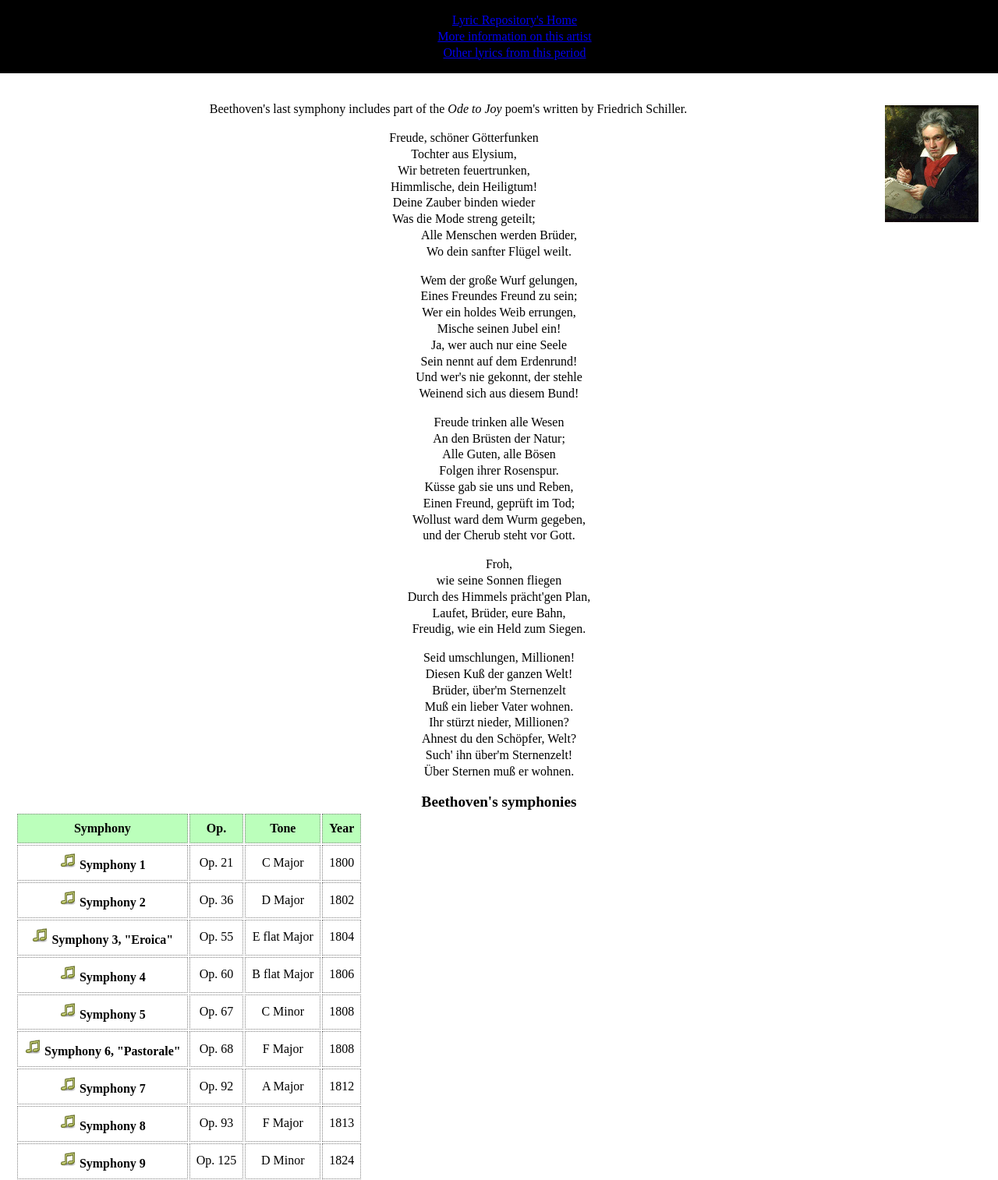
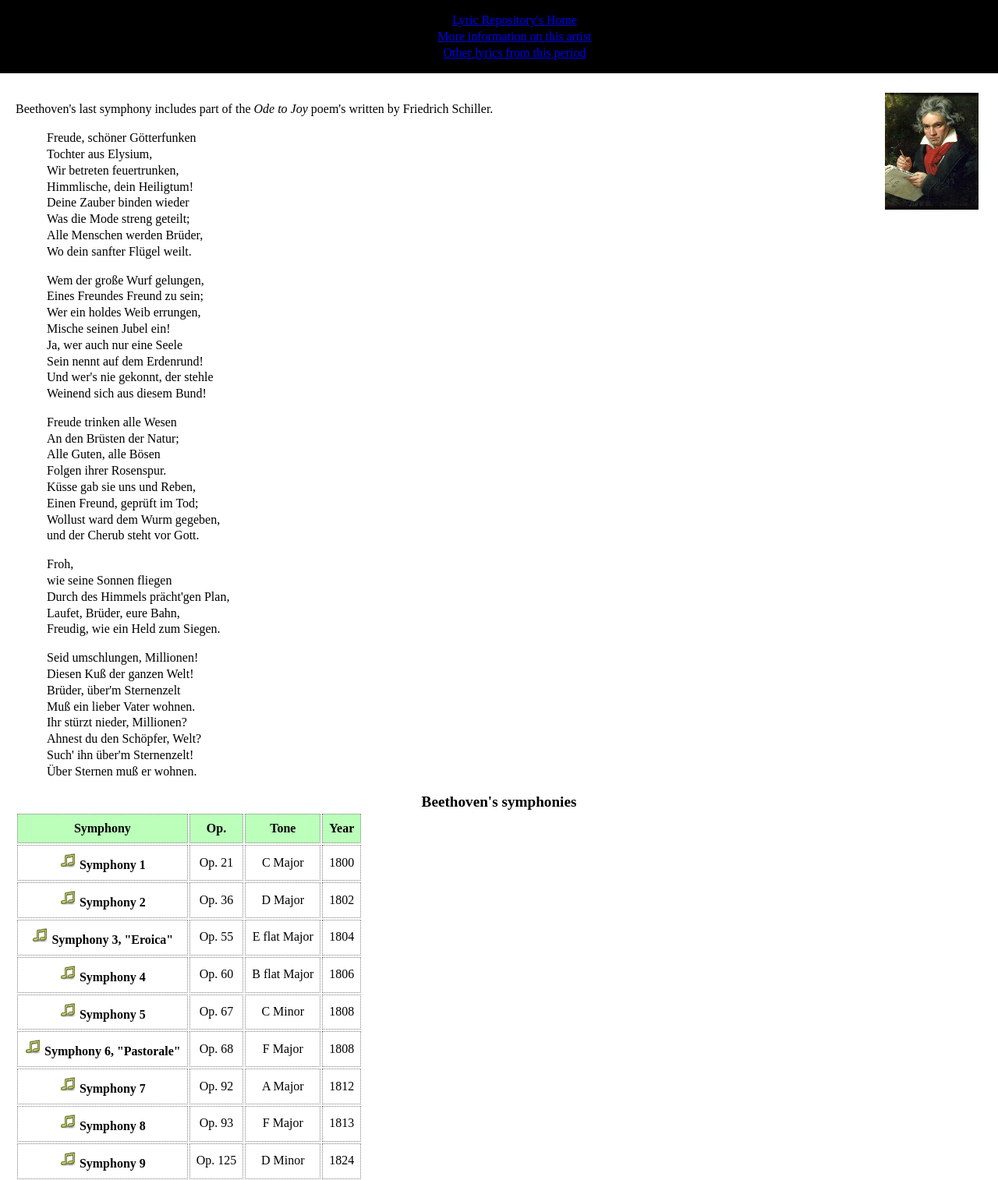
Before and after one commit to Racheet/W3C-Mobile-Course, a PHP site: page / in a window 1280 px wide. Shown: the part 25-1539 px from the top of the page at 78% size. Run offline with PHP 8.4, Linux system fonts and the light colour scheme.

Commit message:
fixed right floated image

```diff
--- a/assignment2/work/index.html
+++ b/assignment2/work/index.html
@@ -21,10 +21,9 @@
 </div>
 
 <div id="content">
-<div>
 <img class="pullout" width="120" src="beethoven.jpg" alt="A Picture of Beethoven"/>
 <p class="topcontent">Beethoven's last symphony includes part of the <cite>Ode to Joy</cite> poem's written by Friedrich Schiller.</p>
-</div>
+
 <blockquote>
 <p>Freude, schöner Götterfunken<br />
 Tochter aus Elysium,<br />
--- a/assignment2/work/style.css
+++ b/assignment2/work/style.css
@@ -46,6 +46,10 @@
 		vertical-align:middle;
 		}
 
+		blockquote, p.topcontent {
+		text-align:left;
+		}
+
 
 thead th {
    background-color:#bfb;
```
